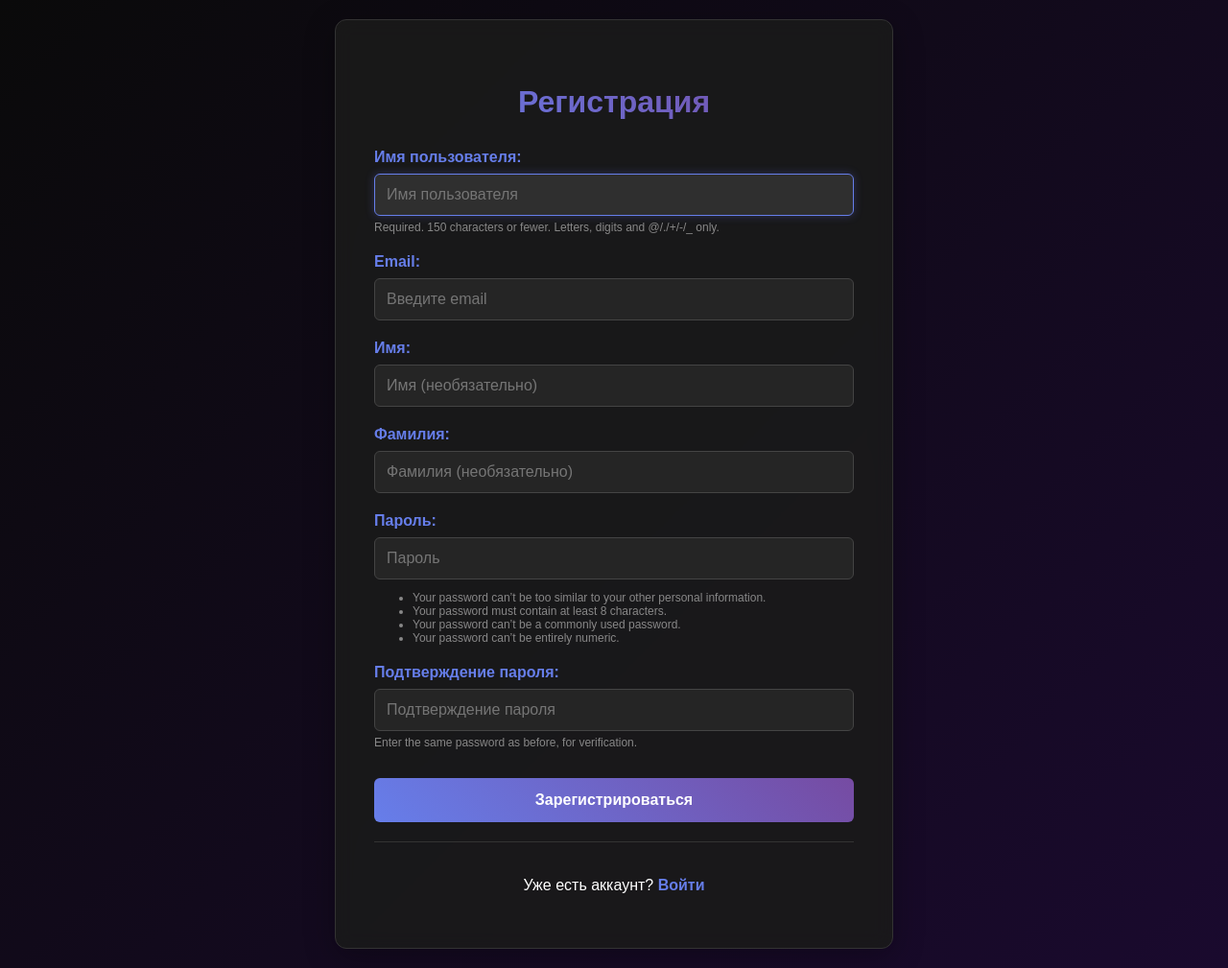
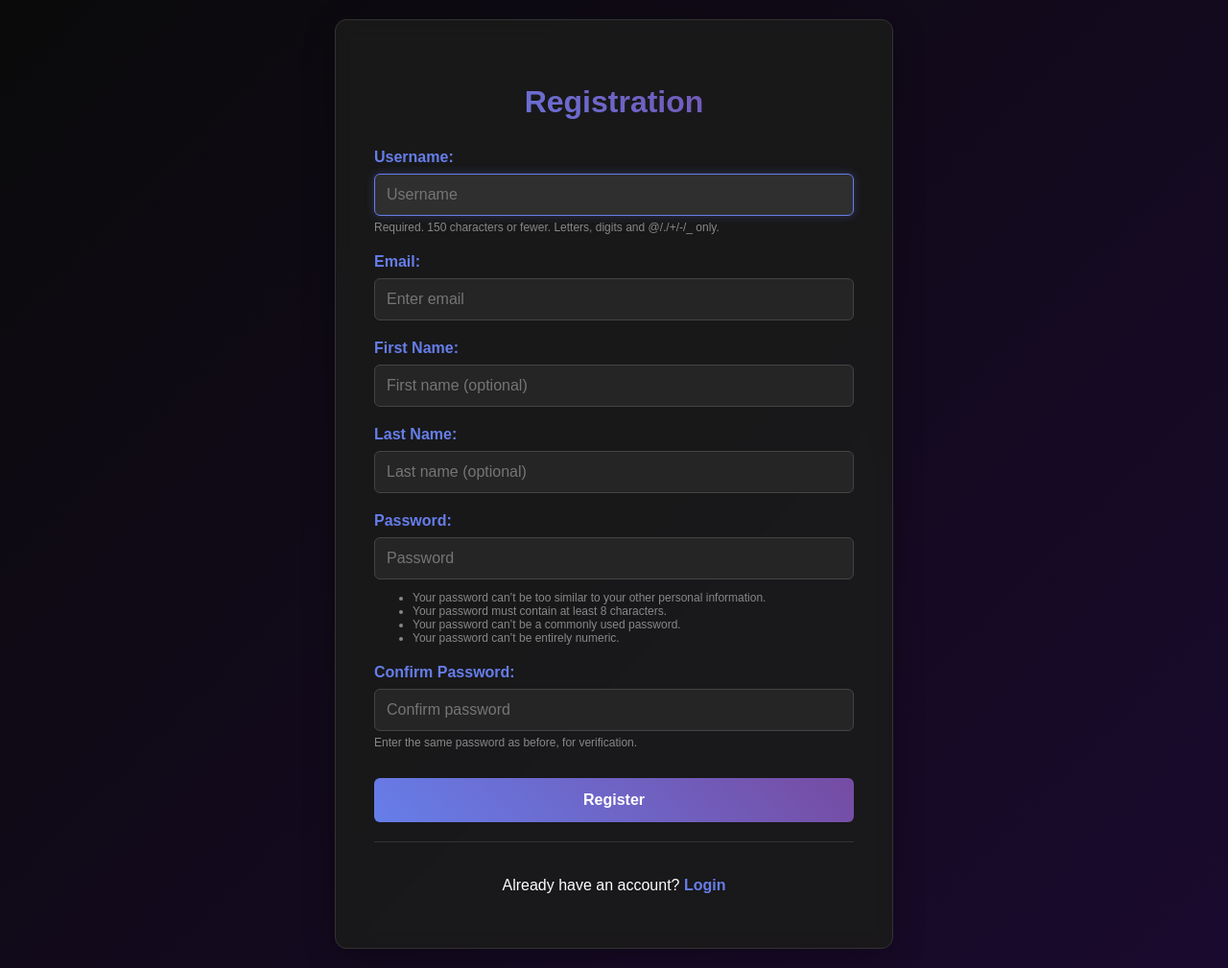
Before and after one commit to sakovolga/SpaceEye, a Django app: page /register/ in a window 1280 px wide. Shown: the whole page at 96% size. Run offline with Django 5.2, Linux system fonts and the light colour scheme.

Commit message:
refactor: translate to en

```diff
--- a/spaceeye/main/forms.py
+++ b/spaceeye/main/forms.py
@@ -8,7 +8,7 @@ class CustomUserCreationForm(UserCreationForm):
         required=True,
         widget=forms.EmailInput(attrs={
             'class': 'form-control',
-            'placeholder': 'Введите email'
+            'placeholder': 'Enter email'
         })
     )
     first_name = forms.CharField(
@@ -16,7 +16,7 @@ class CustomUserCreationForm(UserCreationForm):
         required=False,
         widget=forms.TextInput(attrs={
             'class': 'form-control',
-            'placeholder': 'Имя (необязательно)'
+            'placeholder': 'First name (optional)'
         })
     )
     last_name = forms.CharField(
@@ -24,7 +24,7 @@ class CustomUserCreationForm(UserCreationForm):
         required=False,
         widget=forms.TextInput(attrs={
             'class': 'form-control',
-            'placeholder': 'Фамилия (необязательно)'
+            'placeholder': 'Last name (optional)'
         })
     )
 
@@ -34,18 +34,18 @@ class CustomUserCreationForm(UserCreationForm):
 
     def __init__(self, *args, **kwargs):
         super().__init__(*args, **kwargs)
-        # Добавляем Bootstrap классы к полям формы
+        # Add Bootstrap classes to form fields
         self.fields['username'].widget.attrs.update({
             'class': 'form-control',
-            'placeholder': 'Имя пользователя'
+            'placeholder': 'Username'
         })
         self.fields['password1'].widget.attrs.update({
             'class': 'form-control',
-            'placeholder': 'Пароль'
+            'placeholder': 'Password'
         })
         self.fields['password2'].widget.attrs.update({
             'class': 'form-control',
-            'placeholder': 'Подтверждение пароля'
+            'placeholder': 'Confirm password'
         })
 
     def save(self, commit=True):
--- a/spaceeye/main/templates/registration/register.html
+++ b/spaceeye/main/templates/registration/register.html
@@ -1,9 +1,9 @@
 <!DOCTYPE html>
-<html lang="ru">
+<html lang="en">
 <head>
     <meta charset="UTF-8">
     <meta name="viewport" content="width=device-width, initial-scale=1.0">
-    <title>Регистрация - SpaceEye</title>
+    <title>Registration - SpaceEye</title>
     <style>
         body {
             font-family: Arial, sans-serif;
@@ -153,9 +153,9 @@
 <body>
     <div class="register-container">
         <div class="register-form">
-            <h2>Регистрация</h2>
+            <h2>Registration</h2>
 
-            <!-- Сообщения -->
+            <!-- Messages -->
             {% if messages %}
                 <div class="messages">
                     {% for message in messages %}
@@ -166,7 +166,7 @@
                 </div>
             {% endif %}
 
-            <!-- Ошибки формы -->
+            <!-- Form errors -->
             {% if form.non_field_errors %}
                 <div class="form-errors">
                     {{ form.non_field_errors }}
@@ -177,7 +177,7 @@
                 {% csrf_token %}
 
                 <div class="form-group">
-                    <label for="{{ form.username.id_for_label }}">Имя пользователя:</label>
+                    <label for="{{ form.username.id_for_label }}">Username:</label>
                     {{ form.username }}
                     {% if form.username.errors %}
                         <div class="form-errors">
@@ -200,7 +200,7 @@
                 </div>
 
                 <div class="form-group">
-                    <label for="{{ form.first_name.id_for_label }}">Имя:</label>
+                    <label for="{{ form.first_name.id_for_label }}">First Name:</label>
                     {{ form.first_name }}
                     {% if form.first_name.errors %}
                         <div class="form-errors">
@@ -210,7 +210,7 @@
                 </div>
 
                 <div class="form-group">
-                    <label for="{{ form.last_name.id_for_label }}">Фамилия:</label>
+                    <label for="{{ form.last_name.id_for_label }}">Last Name:</label>
                     {{ form.last_name }}
                     {% if form.last_name.errors %}
                         <div class="form-errors">
@@ -220,7 +220,7 @@
                 </div>
 
                 <div class="form-group">
-                    <label for="{{ form.password1.id_for_label }}">Пароль:</label>
+                    <label for="{{ form.password1.id_for_label }}">Password:</label>
                     {{ form.password1 }}
                     {% if form.password1.errors %}
                         <div class="form-errors">
@@ -233,7 +233,7 @@
                 </div>
 
                 <div class="form-group">
-                    <label for="{{ form.password2.id_for_label }}">Подтверждение пароля:</label>
+                    <label for="{{ form.password2.id_for_label }}">Confirm Password:</label>
                     {{ form.password2 }}
                     {% if form.password2.errors %}
                         <div class="form-errors">
@@ -245,11 +245,11 @@
                     {% endif %}
                 </div>
 
-                <button type="submit" class="btn-register">Зарегистрироваться</button>
+                <button type="submit" class="btn-register">Register</button>
             </form>
 
             <div class="login-link">
-                <p>Уже есть аккаунт? <a href="{% url 'login' %}">Войти</a></p>
+                <p>Already have an account? <a href="{% url 'login' %}">Login</a></p>
             </div>
         </div>
     </div>
```
Also changed, not shown: spaceeye/main/templates/main/base.html (+4 -4 lines), spaceeye/main/templates/registration/login.html (+7 -7 lines).
